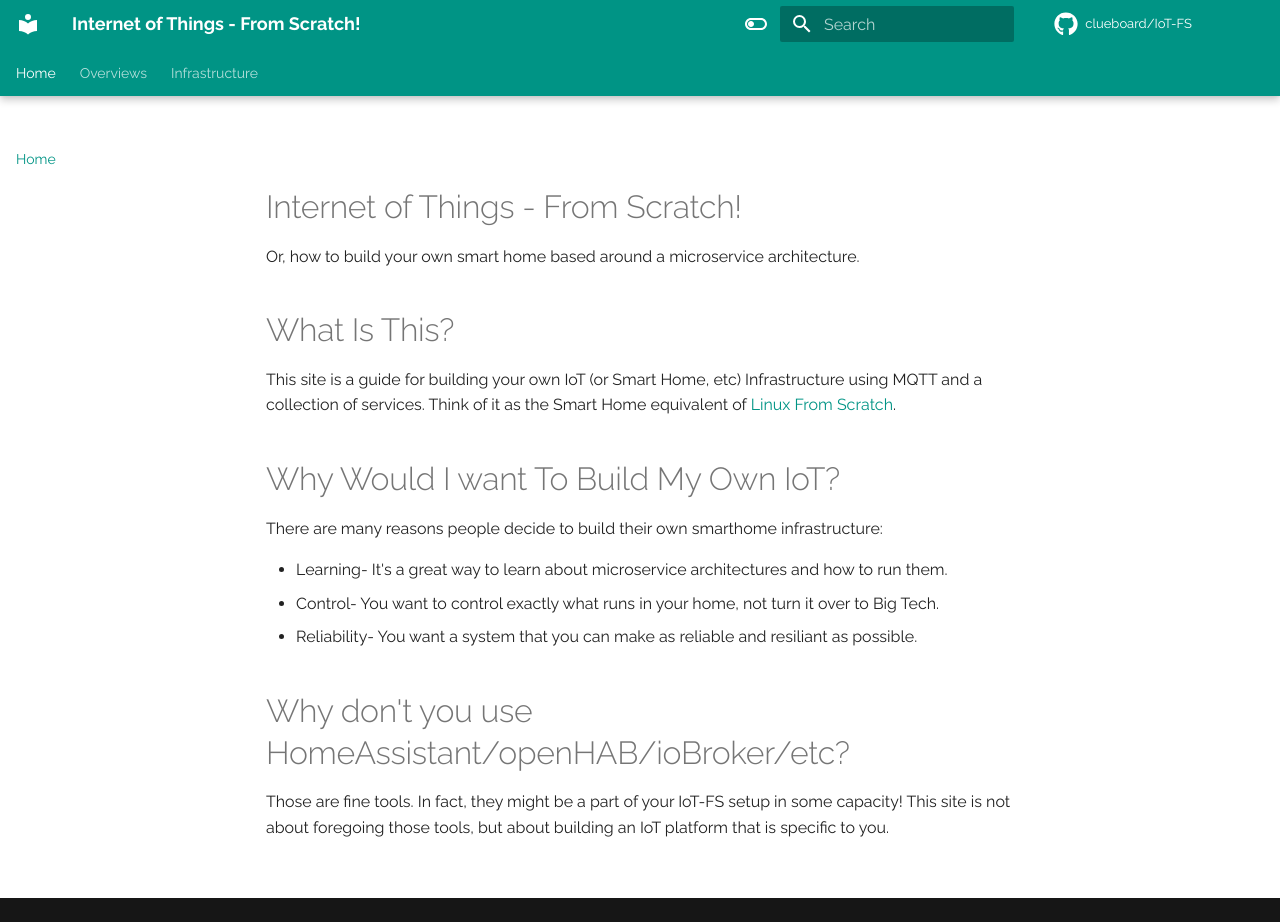
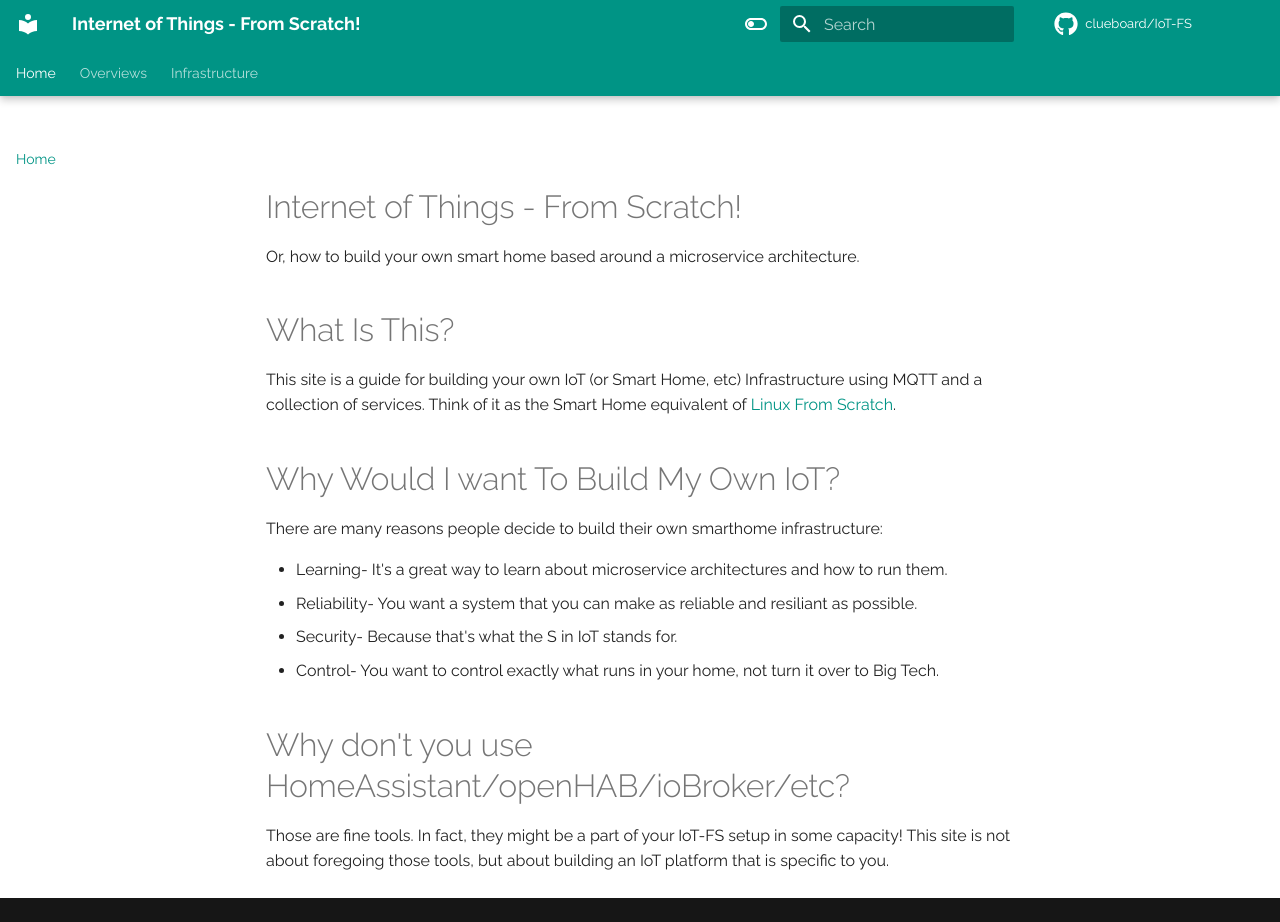
Before and after one commit to clueboard/IoT-FS, an MkDocs documentation site: the page built from docs/index.md, in a window 1280 px wide and 922 px high. Built offline with MkDocs 1.6.1 and Material for MkDocs 9.7.7, drawn with Linux system fonts in a browser that asks for light colours; some web fonts are replaced; comment, search, counter and statistics services are not loaded; the version menu is left out.

Commit message:
add a little joke

```diff
--- a/docs/index.md
+++ b/docs/index.md
@@ -11,8 +11,9 @@ This site is a guide for building your own IoT (or Smart Home, etc) Infrastructu
 There are many reasons people decide to build their own smarthome infrastructure:
 
 * Learning- It's a great way to learn about microservice architectures and how to run them.
+* Reliability- You want a system that you can make as reliable and resiliant as possible.
+* Security- Because that's what the S in IoT stands for.
 * Control- You want to control exactly what runs in your home, not turn it over to Big Tech.
-* Reliability- You want a system that you can make as reliable and resiliant as possible.
 
 # Why don't you use HomeAssistant/openHAB/ioBroker/etc?
 
```
